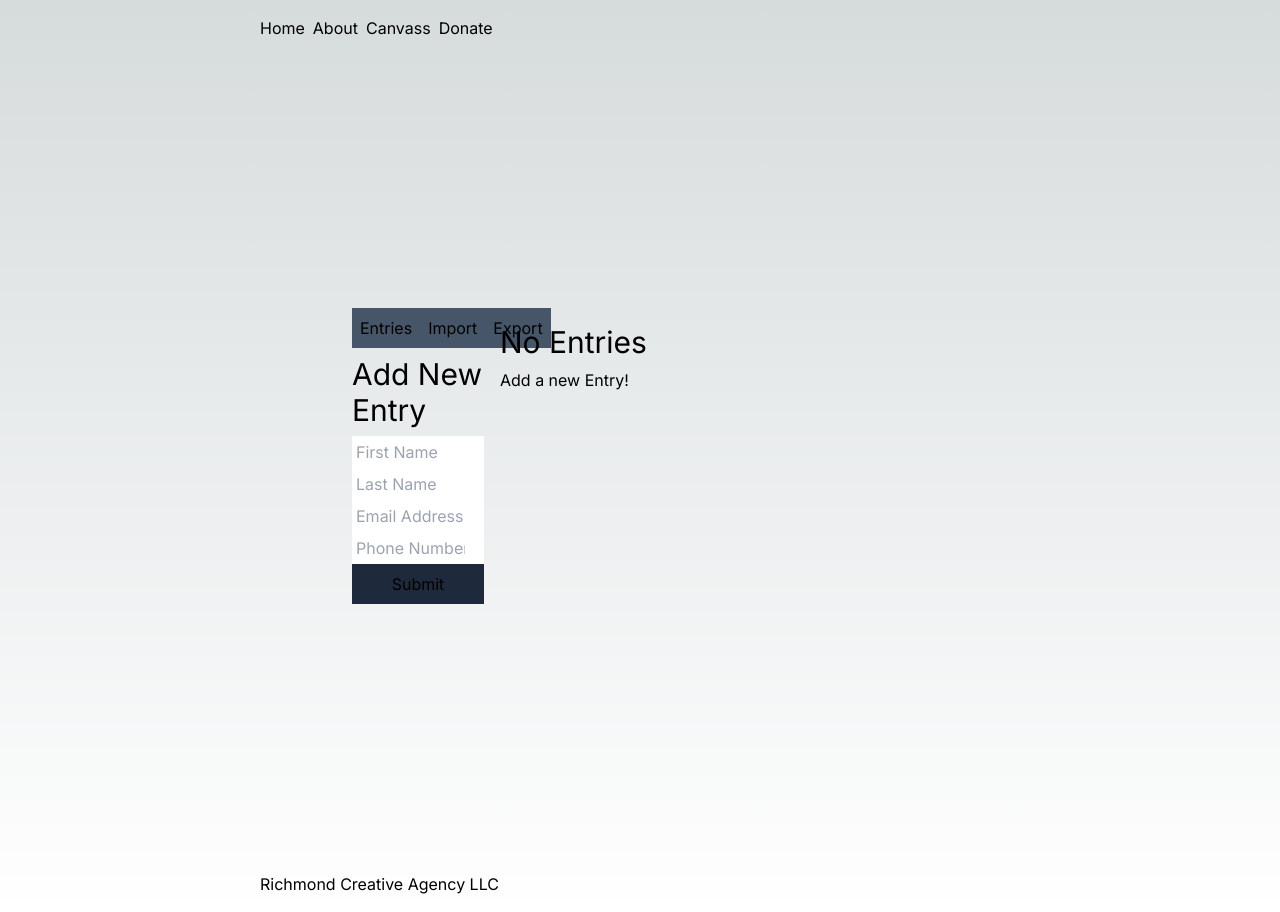
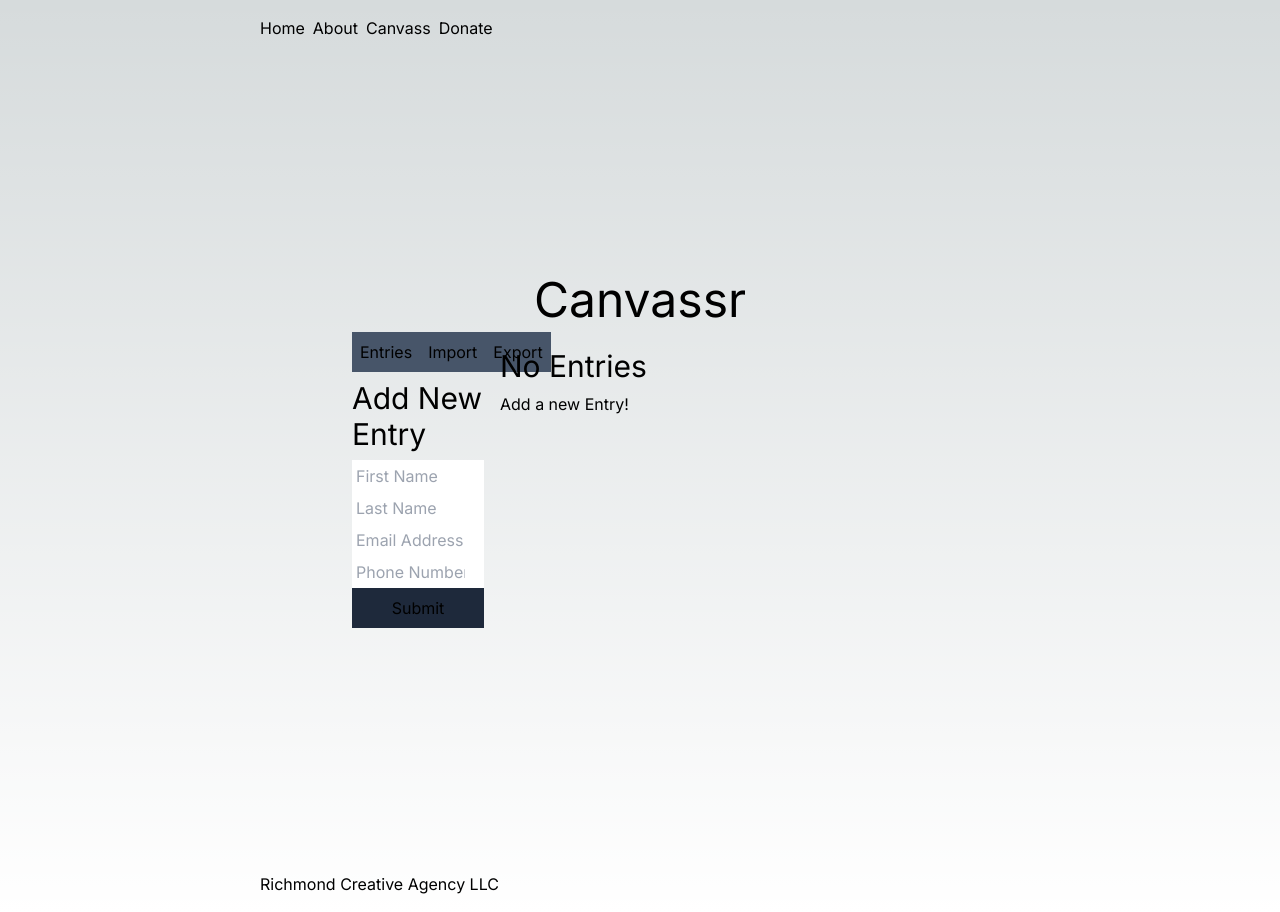
Before and after one commit to Richmond-Creative-Agency/fieldagent, a Next.js app: page /tool/canvassr in a window 1280 px wide. Built offline with nearby package versions, Linux system fonts and the light colour scheme.

Commit message:
feature: Add page h1

```diff
--- a/src/app/tool/canvassr/page.js
+++ b/src/app/tool/canvassr/page.js
@@ -11,7 +11,7 @@ export const metadata = {
 export default function Page() {
   return (
     <Main>
-      <H1></H1>
+      <H1>Canvassr</H1>
       <Suspense fallback={<p>Loading Canvassr</p>}>
         <Canvassr />
       </Suspense>
```
